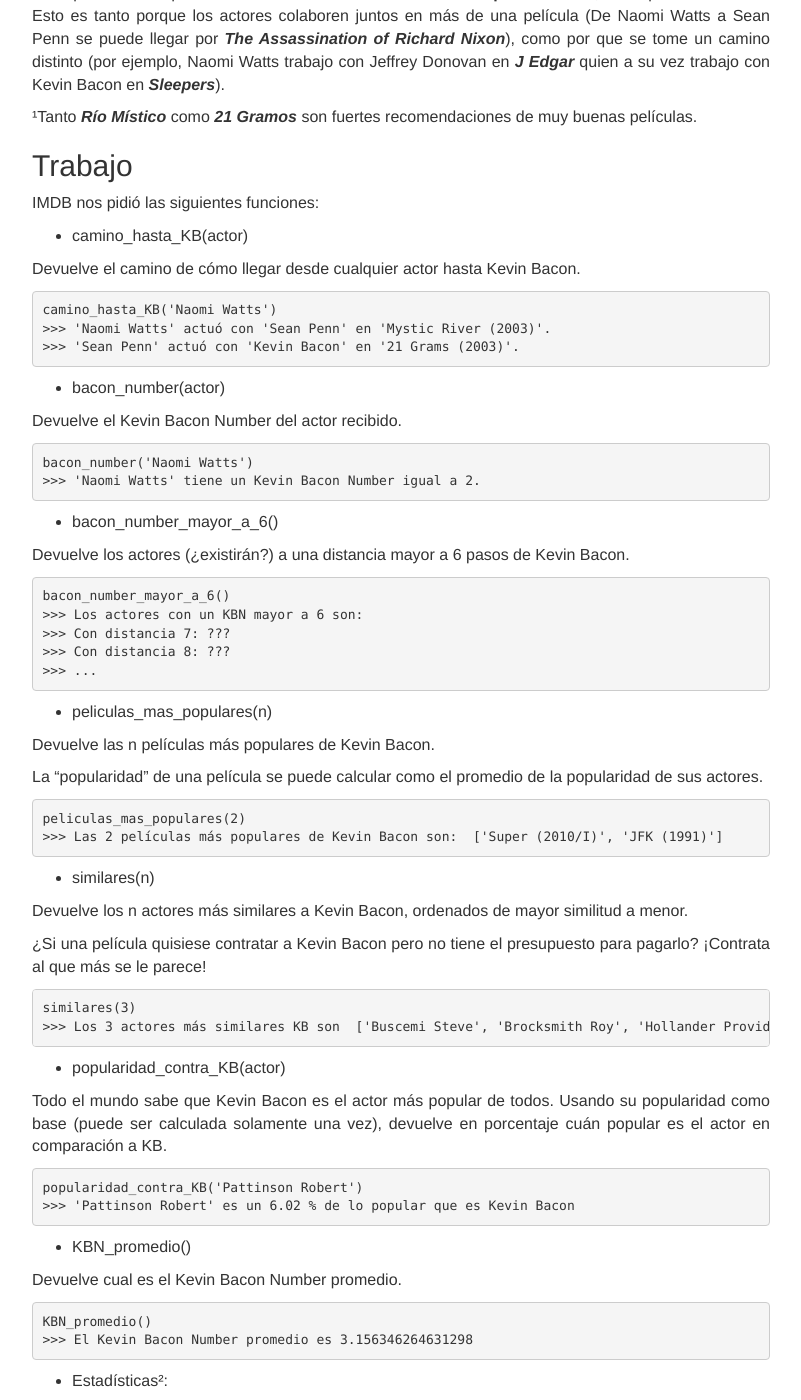
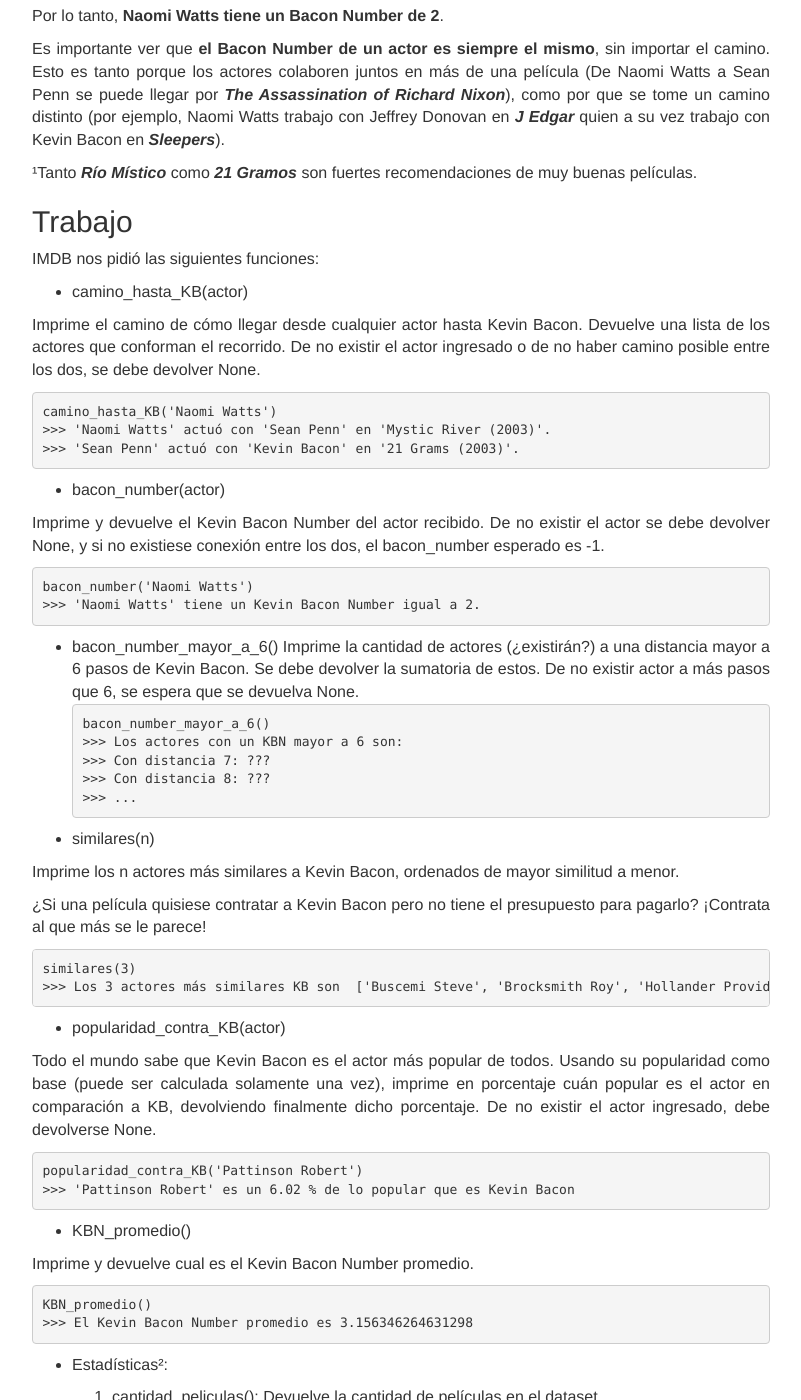
Before and after one commit to algoritmos-rw/algoritmos, a Jekyll site: the page built from static/tps/2017_2/tp3/index.md, in a window 1280 px wide and 1400 px high, scrolled down 1191 px. Shown: the whole window, without its empty margins (239-1040 px from the left). Built offline with Jekyll 4.4.1, drawn with Linux system fonts in a browser that asks for light colours; some of the changed text lies outside the part shown.

Commit message:
Modificaciones en el enunciado

````diff
--- a/static/tps/2017_2/tp3/index.md
+++ b/static/tps/2017_2/tp3/index.md
@@ -27,7 +27,11 @@
 Pero no solo quieren saber esto, ya que este año el CEO de la página escuchó sobre la idea de los “Seis grados de Kevin Bacon” y decidió que podía utilizar la enorme base de datos que maneja diariamente la página para corroborar la veracidad de esta idea.
 Para esto, decidió sabiamente confiar en los alumnos de Algoritmos y Programación II de la FIUBA, aprovechando su conocimiento para poder así resolver el misterio.
 
-## Interludio: ¿Seis grados de separación? ¿Seis grados de Kevin Bacon?
+## ¿Seis grados de separación? ¿Seis grados de Kevin Bacon?
+
+<p align="center">
+  <img src=https://github.com/algoritmos-rw/algo2/blob/Enunciado-TP3/static/tps/2017_2/tp3/kv%20logo2.png>
+</p>
 
 "Seis grados de separación" es la idea que asegura que toda persona está a seis "pasos" o menos de cualquiera otra persona en el mundo, a partir de una cadena de conocidos. Por ejemplo, si Juan conoce a Martín y Martín conoce a Pedro, Juan está, entonces, a dos pasos de Pedro. Para más información de por qué esto se cumple se puede ver [este video](https://youtu.be/TcxZSmzPw8k).
 
@@ -50,7 +54,7 @@
 
 * camino_hasta_KB(actor)
 
-Devuelve el camino de cómo llegar desde cualquier actor hasta Kevin Bacon.
+Imprime el camino de cómo llegar desde cualquier actor hasta Kevin Bacon. Devuelve una lista de los actores que conforman el recorrido. De no existir el actor ingresado o de no haber camino posible entre los dos, se debe devolver None.
 ```
 camino_hasta_KB('Naomi Watts')
 >>> 'Naomi Watts' actuó con 'Sean Penn' en 'Mystic River (2003)'.
@@ -59,15 +63,14 @@
 
 * bacon_number(actor)
 
-Devuelve el Kevin Bacon Number del actor recibido.
+Imprime y devuelve el Kevin Bacon Number del actor recibido. De no existir el actor se debe devolver None, y si no existiese conexión entre los dos, el bacon_number esperado es -1.
 ```
 bacon_number('Naomi Watts')
 >>> 'Naomi Watts' tiene un Kevin Bacon Number igual a 2.
 ```
 
 * bacon_number_mayor_a_6()
-
-Devuelve los actores (¿existirán?) a una distancia mayor a 6 pasos de Kevin Bacon.
+Imprime la cantidad de actores (¿existirán?) a una distancia mayor a 6 pasos de Kevin Bacon. Se debe devolver la sumatoria de estos. De no existir actor a más pasos que 6, se espera que se devuelva None.
 ```
 bacon_number_mayor_a_6()
 >>> Los actores con un KBN mayor a 6 son:
@@ -76,19 +79,9 @@
 >>> ...
 ```
 
-* peliculas_mas_populares(n)
-
-Devuelve las n películas más populares de Kevin Bacon.
-
-La "popularidad" de una película se puede calcular como el promedio de la popularidad de sus actores.
-```
-peliculas_mas_populares(2)
->>> Las 2 películas más populares de Kevin Bacon son:  ['Super (2010/I)', 'JFK (1991)']
-```
-
 * similares(n)
 
-Devuelve los n actores más similares a Kevin Bacon, ordenados de mayor similitud a menor.
+Imprime los n actores más similares a Kevin Bacon, ordenados de mayor similitud a menor.
 
 ¿Si una película quisiese contratar a Kevin Bacon pero no tiene el presupuesto para pagarlo? ¡Contrata al que más se le parece!
 ```
@@ -98,7 +91,7 @@
 
 * popularidad_contra_KB(actor)
 
-Todo el mundo sabe que Kevin Bacon es el actor más popular de todos. Usando su popularidad como base (puede ser calculada solamente una vez), devuelve en porcentaje cuán popular es el actor en comparación a KB.
+Todo el mundo sabe que Kevin Bacon es el actor más popular de todos. Usando su popularidad como base (puede ser calculada solamente una vez), imprime en porcentaje cuán popular es el actor en comparación a KB, devolviendo finalmente dicho porcentaje. De no existir el actor ingresado, debe devolverse None.
 
 ```
 popularidad_contra_KB('Pattinson Robert')
@@ -107,7 +100,7 @@
 
 * KBN_promedio()
 
-Devuelve cual es el Kevin Bacon Number promedio.
+Imprime y devuelve cual es el Kevin Bacon Number promedio.
 
 ```
 KBN_promedio()
@@ -190,6 +183,8 @@
     ```
 ⁵El algoritmo de popularidad no es universal, fue pensado para el presente trabajo
 
+Se deberá ademas , para poder utilizar el grafo,  contar con una función llamada cargar_grafo, la cual recibirá los archivos dados, para así cargar su contendio en el grafo.
+
 # Anexo: Links y más
 
 Para ver una implementación online de Six Degrees of Bacon, pueden entrar al [Oracle de Bacon](https://oracleofbacon.org/). En su sección "How it Works" pueden encontrar información útil sobre teoría de grafos.
````
Also changed, not shown: other parts of static/tps/2017_2/tp3/index.md (+1 -1 lines).
